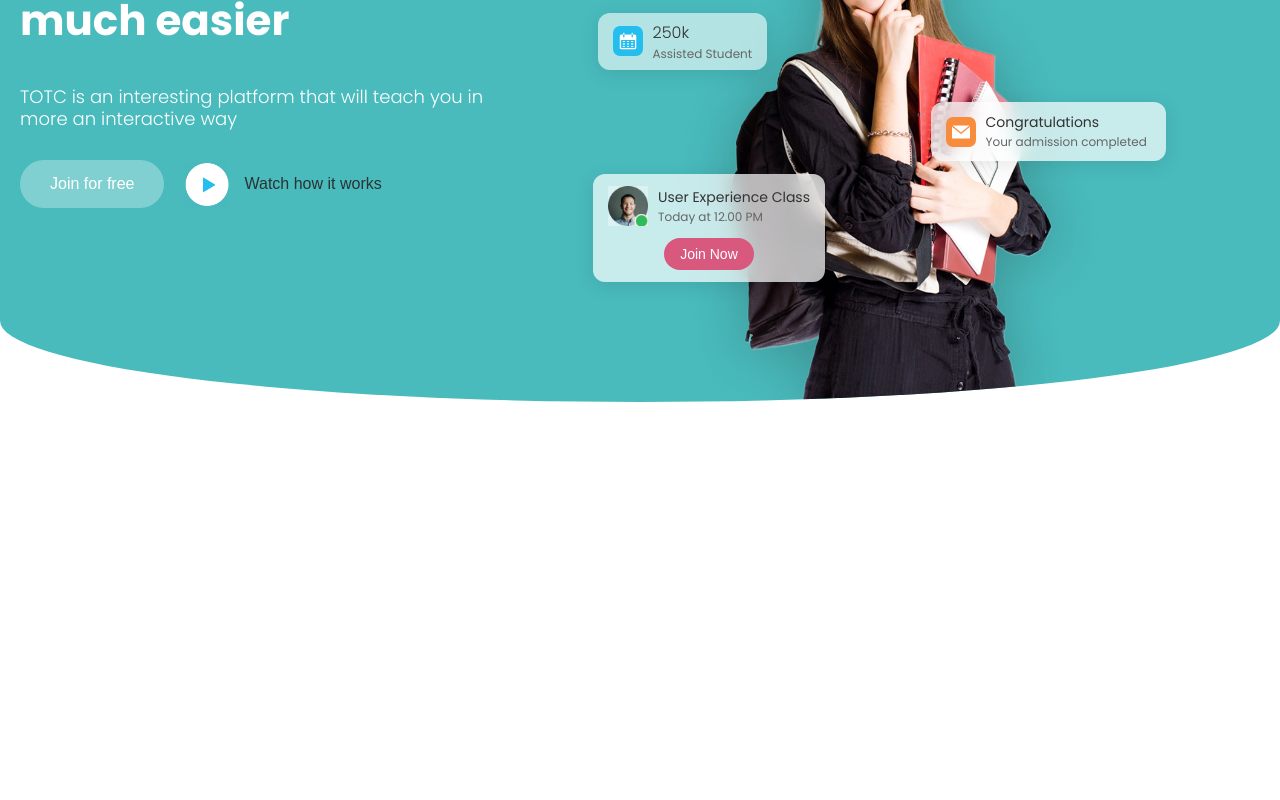
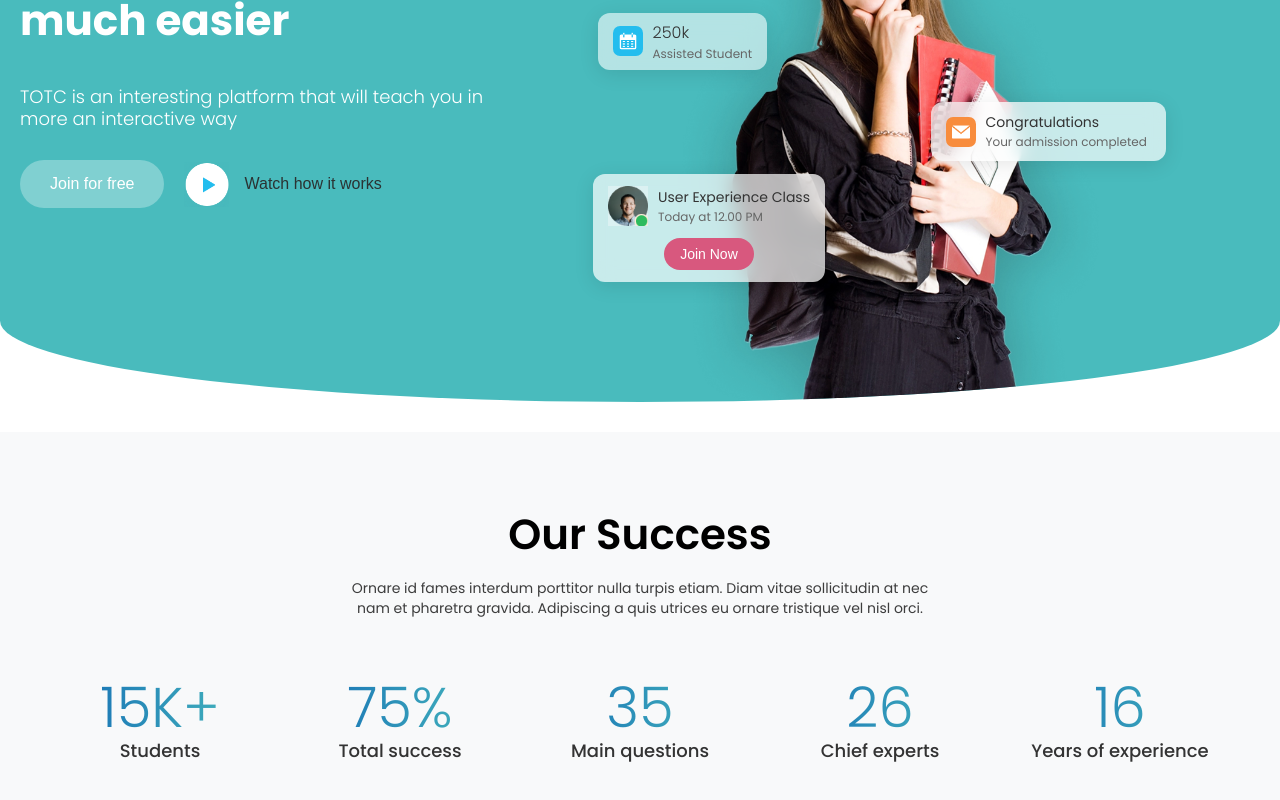
Before and after one commit to AyeshaTariq33/e-learning, a React (Create React App) app: page / in a window 1280 px wide. Shown: the part 294-1094 px from the top of the page. Before the commit the page ends 800 px from the top, so only its background shows below. Built offline with nearby package versions, Linux system fonts and the light colour scheme.

Commit message:
Achievements Section

```diff
--- a/src/App.js
+++ b/src/App.js
@@ -1,12 +1,15 @@
 import React from 'react';
 import Header from './Components/layout/Header';
 import HeroSection from './Components/layout/Hero Section';
+import AcievementsSection from './Components/layout/AchievementsSection';
+
 
 function App() {
   return (
     <div className="App">
       <Header />
       <HeroSection />
+      <AcievementsSection />
     </div>
   );
 }
--- a/src/Components/layout/AchievementsSection/index.js
+++ b/src/Components/layout/AchievementsSection/index.js
@@ -0,0 +1,54 @@
+import React from 'react';
+
+import {
+  SuccessSection,
+  Container,
+  SectionHeader,
+  StatsFlex,
+  StatItem
+} from './styles';
+
+const SuccessComponent = () => {
+  return (
+    <SuccessSection>
+      <Container>
+        <SectionHeader>
+          <h2>Our Success</h2>
+          <p>
+            Ornare id fames interdum porttitor nulla turpis etiam. Diam vitae sollicitudin at nec
+            nam et pharetra gravida. Adipiscing a quis utrices eu ornare tristique vel nisl orci.
+          </p>
+        </SectionHeader>
+
+        <StatsFlex>
+          <StatItem>
+            <h3>15K+</h3>
+            <p>Students</p>
+          </StatItem>
+
+          <StatItem>
+            <h3>75%</h3>
+            <p>Total success</p>
+          </StatItem>
+
+          <StatItem>
+            <h3>35</h3>
+            <p>Main questions</p>
+          </StatItem>
+
+          <StatItem>
+            <h3>26</h3>
+            <p>Chief experts</p>
+          </StatItem>
+
+          <StatItem>
+            <h3>16</h3>
+            <p>Years of experience</p>
+          </StatItem>
+        </StatsFlex>
+      </Container>
+    </SuccessSection>
+  );
+};
+
+export default SuccessComponent;
--- a/src/Components/layout/AchievementsSection/styles.js
+++ b/src/Components/layout/AchievementsSection/styles.js
@@ -0,0 +1,62 @@
+import styled from 'styled-components';
+
+export const SuccessSection = styled.section`
+  background: #f8f9fa;
+  padding: 80px 0;
+  text-align: center;
+`;
+
+export const Container = styled.div`
+  max-width: 1200px;
+  margin: 0 auto;
+  padding: 0 20px;
+`;
+
+export const SectionHeader = styled.div`
+  margin-bottom: 60px;
+
+  h2 {
+    font-size: 42px;
+    font-weight: 600;
+    color: black;
+    margin: 0 0 20px 0;
+    line-height: 46px;
+  }
+
+  p {
+    font-size: 14px;
+    color: #252525e3;
+    line-height: 20px;
+    max-width: 600px;
+    margin: 0 auto;
+  }
+`;
+
+export const StatsFlex = styled.div`
+  display: flex;
+  justify-content: space-between;
+  align-items: center;
+  gap: 40px;
+`;
+
+export const StatItem = styled.div`
+  flex: 1;
+
+  h3 {
+    font-size: 56px;
+    line-height: 60px;
+    font-weight: 100;
+    background: linear-gradient(to right, #136CB5, #49BBBD);
+    -webkit-background-clip: text;
+    -webkit-text-fill-color: transparent;
+    background-clip: text;
+  }
+
+  p {
+    font-size: 18px;
+    color: #333;
+    font-weight: 500;
+    margin: 0;
+    line-height: 1.4;
+  }
+`;
```
